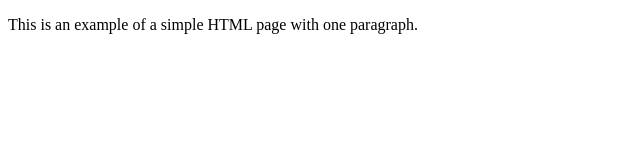
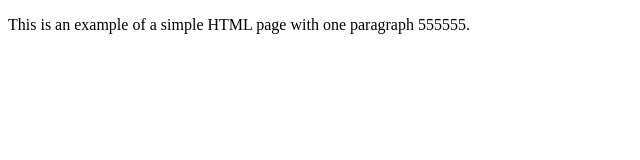
Before and after one commit to fnweb3/StaticWeb, a plain HTML site: page index.html in a window 1280 px wide. Shown: the full height of the page, 0-640 px from the left. Drawn offline with Linux system fonts and the light colour scheme.

Commit message:
Update index.html

```diff
--- a/index.html
+++ b/index.html
@@ -4,6 +4,6 @@
         <title>Example</title>
     </head>
     <body>
-        <p>This is an example of a simple HTML page with one paragraph.</p>
+        <p>This is an example of a simple HTML page with one paragraph     555555.</p>
     </body>
 </html>
```
